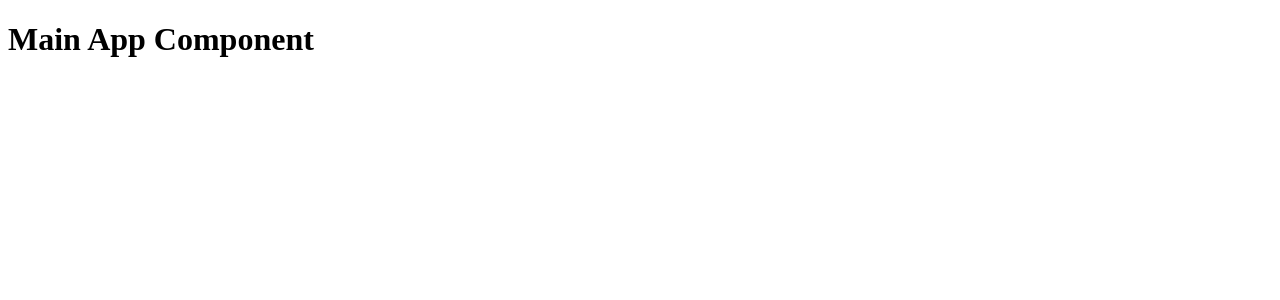
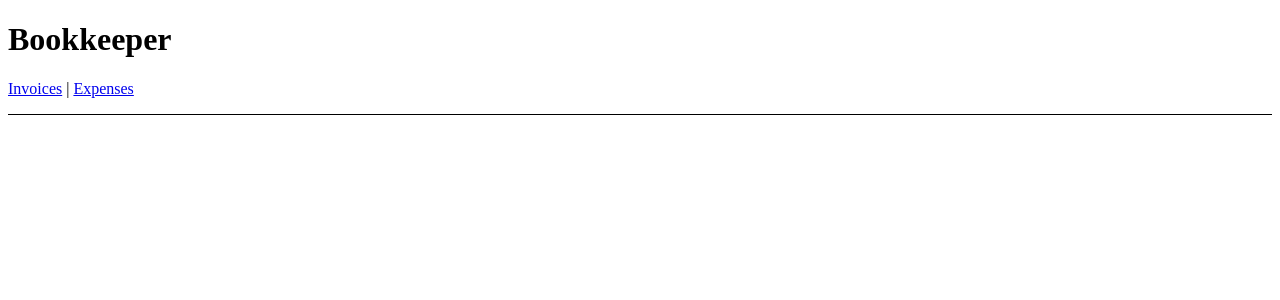
Before and after one commit to MShahmeer/basicrouting, a React (Create React App) app: page / in a window 1280 px wide. Shown: the top 300 px of the page. Built offline with nearby package versions, Linux system fonts and the light colour scheme.

Commit message:
added simple routes to navigate

```diff
--- a/src/App.js
+++ b/src/App.js
@@ -1,7 +1,18 @@
+import { Link } from "react-router-dom";
+
 export default function App() {
   return (
     <div>
-      <h1>Main App Component</h1>
+      <h1>Bookkeeper</h1>
+      <nav
+        style={{
+          borderBottom: "solid 1px",
+          paddingBottom: "1rem",
+        }}
+      >
+        <Link to="/invoices">Invoices</Link> |{" "}
+        <Link to="/expenses">Expenses</Link>
+      </nav>
     </div>
   );
 }
--- a/src/index.js
+++ b/src/index.js
@@ -1,5 +1,16 @@
 import ReactDOM from "react-dom/client";
+import { BrowserRouter, Routes, Route } from "react-router-dom";
 import App from "./App";
+import Expenses from "./routes/expenses";
+import Invoices from "./routes/invoices";
 
 const root = ReactDOM.createRoot(document.getElementById("root"));
-root.render(<App />);
+root.render(
+  <BrowserRouter>
+    <Routes>
+      <Route path="/" element={<App />} />
+      <Route path="expenses" element={<Expenses />} />
+      <Route path="invoices" element={<Invoices />} />
+    </Routes>
+  </BrowserRouter>
+);
--- /dev/null
+++ b/src/routes/expenses.js
@@ -0,0 +1,11 @@
+import React from "react";
+
+const expenses = () => {
+  return (
+    <main style={{ padding: "1rem 0" }}>
+      <h2>Expenses</h2>
+    </main>
+  );
+};
+
+export default expenses;
--- /dev/null
+++ b/src/routes/invoices.js
@@ -0,0 +1,11 @@
+import React from "react";
+
+const invoices = () => {
+  return (
+    <main style={{ padding: "1rem 0" }}>
+      <h2>Invoices</h2>
+    </main>
+  );
+};
+
+export default invoices;
```
